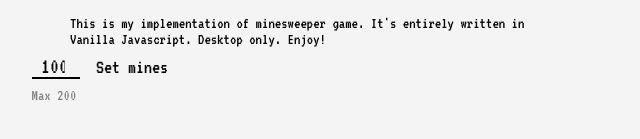
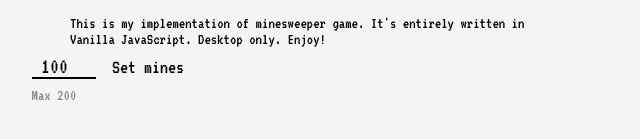
Before and after one commit to emil-litwiniec/minesweeper-game, a plain HTML site: page index.html in a window 1280 px wide. Shown: the part 601-740 px from the top of the page, 320-960 px from the left. Drawn offline with Linux system fonts and the light colour scheme.

Commit message:
Fix mines amount input width / Display game over alert after the mines are drawn.

```diff
--- a/index.html
+++ b/index.html
@@ -22,7 +22,7 @@
 
                 <p class="about-text">
                     This is my implementation of minesweeper game.
-                    It's entirely written in Vanilla Javascript.
+                    It's entirely written in Vanilla JavaScript.
                     Desktop only. Enjoy!
                 </p>
                     <input type="number" class="input" id='minesAmountInput' name="minesAmount"
--- a/minesweeper.js
+++ b/minesweeper.js
@@ -222,8 +222,8 @@ function revealIfEmpty(cell) {
     pressAllMines();
     drawAllMines();
     preventClick = true;
-    alert('You loose!');
     gameOver();
+    setTimeout(() => alert('You loose!'), 100);
   } else if (cell.state === 'empty' && cell.minesAmount === 0) {
     scanAroundAndPressWhenNoMine(cell);
     isGameWon();
--- a/style.css
+++ b/style.css
@@ -68,7 +68,7 @@
     border-bottom: 2px solid black;
     font-family: "VT323", sans-serif;
     font-size: 1.4rem;
-    width: 3rem;
+    width: 4rem;
     padding-left: .6rem;
 }
 
```
